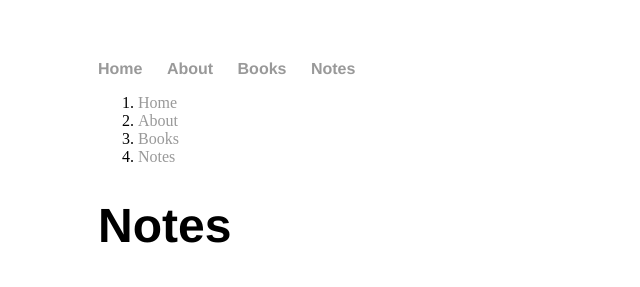
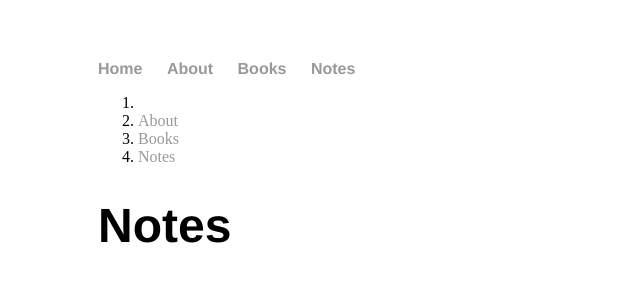
Before and after one commit to scryptive/personal, a Jekyll site: the page built from about/index.html, in a window 1280 px wide. Shown: the top 287 px of the page, without its empty margins (94-734 px from the left). Built offline with Jekyll 4.4.1, drawn with Linux system fonts in a browser that asks for light colours.

Commit message:
Update index.html

```diff
--- a/about/index.html
+++ b/about/index.html
@@ -4,13 +4,11 @@ title: Books
 ---
 
 	<html>
-		<head>
+		<body>
 			<title>About Me</title>
-		</head>
-		<body>
 			<nav>
 	    		<ol>
-	        		<li><a href="https://scryptive.github.io/planet-fred/">Home</a></li>
+	        		<li><a i am a proud born and bred new zealander but have lived the larger part of my twenties in new york</a></li>
 		        	<li><a href="https://scryptive.github.io/planet-fred/about/">About</a></li>
 	        		<li><a href="https://scryptive.github.io/planet-fred/books/">Books</a></li>
 	        		<li><a href="https://scryptive.github.io/planet-fred/notes/">Notes</a></li>
```
